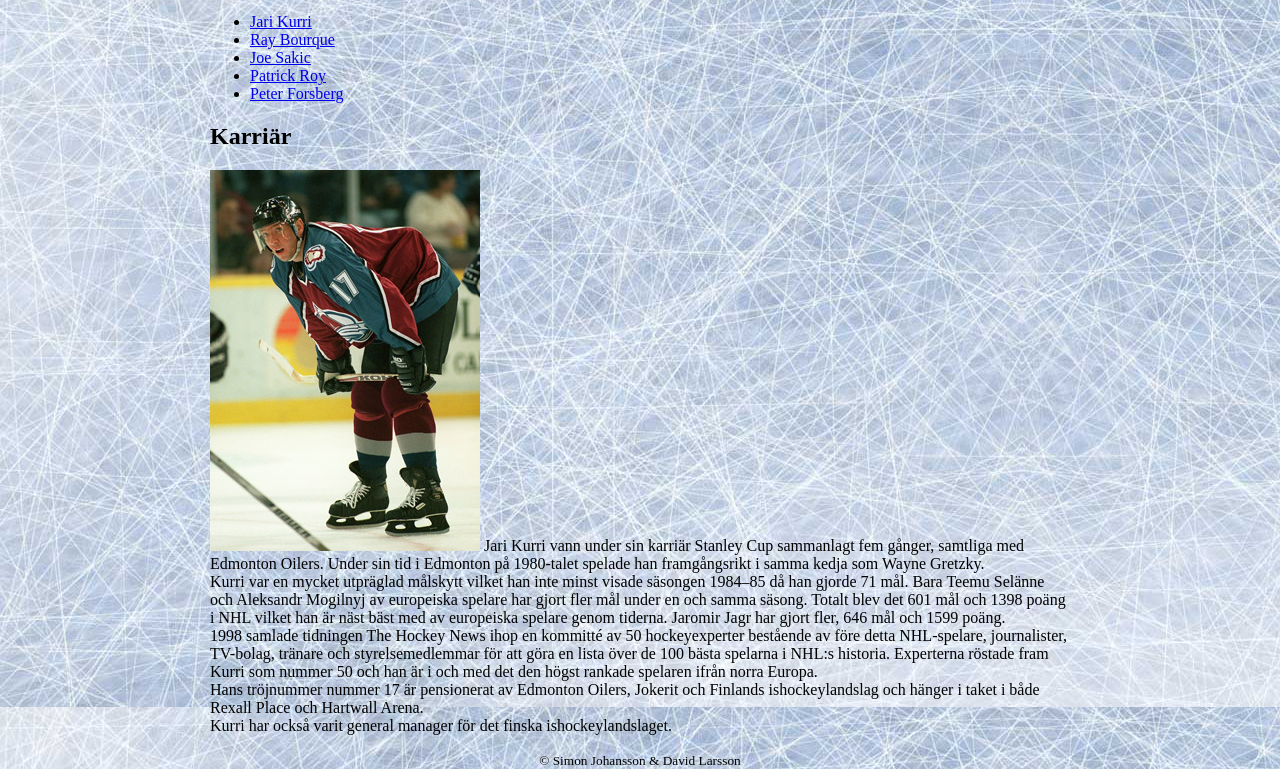
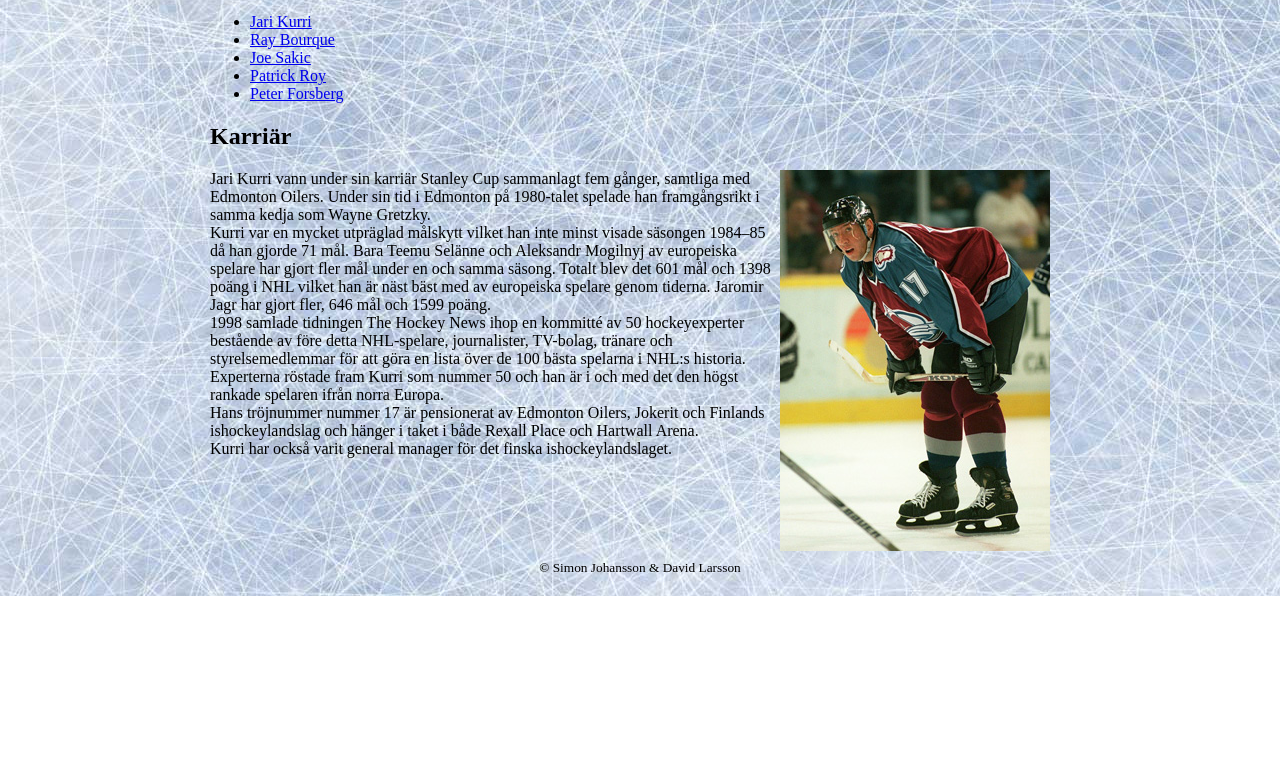
Before and after one commit to dalar12/Slutuppgift-15, a plain HTML site: page spelare1.html in a window 1280 px wide. Shown: the part 299-1068 px from the top of the page. After the commit the page ends 895 px from the top, so only its background shows below. Drawn offline with Linux system fonts and the light colour scheme.

Commit message:
Snyggat till

```diff
--- a/stylesheet.css
+++ b/stylesheet.css
@@ -6,9 +6,7 @@
 body {
     margin: auto;
 	max-width: 860px;
-}
-header {
-    text-align: center;
+	background-image: url(img/ice.jpg);
 }
 header {
     text-align: center;
@@ -19,9 +17,12 @@
 }
 footer {
 	text-align: center;
+	clear: both;
+	margin: 100px 0px 20px 0px;
 }
-body {
-	background-image: url(img/ice.jpg);
+.right {
+	float: right;
+	margin-right: 20px;
 }
 /*
 ====================================================================================
```
